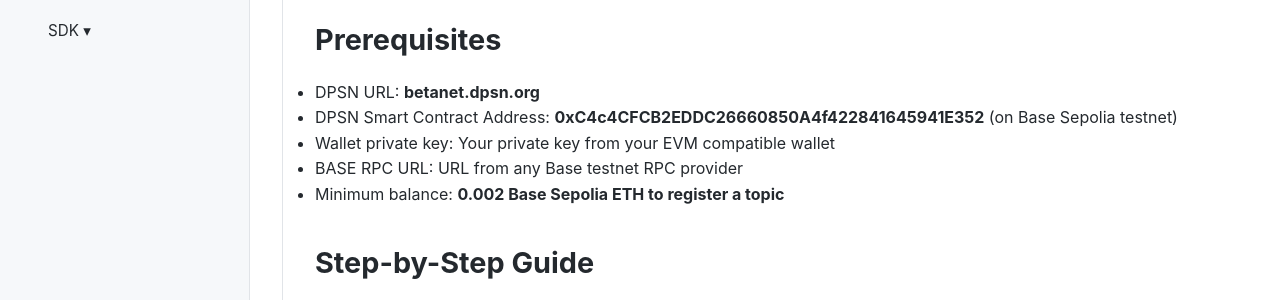
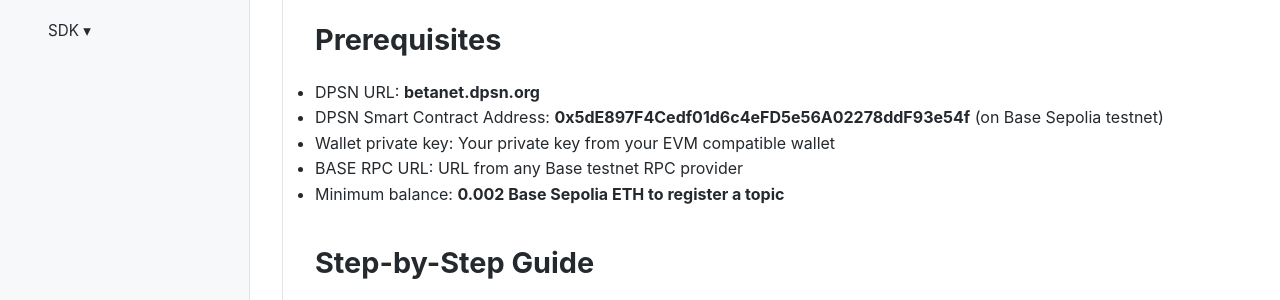
Before and after one commit to DPSN-org/sdk-docs, a Jekyll site: the page built from _docs/nodejs/mint-a-topic-and-publish.md, in a window 1280 px wide and 900 px high, scrolled down 807 px. Shown: the part 153-453 px from the top of the window. Built offline with Jekyll 4.4.1, drawn with Linux system fonts in a browser that asks for light colours.

Commit message:
updated contract addr

```diff
--- a/_docs/nodejs/mint-a-topic-and-publish.md
+++ b/_docs/nodejs/mint-a-topic-and-publish.md
@@ -37,7 +37,7 @@ When you purchase a topic:
 ## Prerequisites
 
 * DPSN URL: **betanet.dpsn.org**
-* DPSN Smart Contract Address: **0xC4c4CFCB2EDDC26660850A4f422841645941E352** (on Base Sepolia testnet)
+* DPSN Smart Contract Address: **0x5dE897F4Cedf01d6c4eFD5e56A02278ddF93e54f** (on Base Sepolia testnet)
 * Wallet private key: Your private key from your EVM compatible wallet
 * BASE RPC URL: URL from any Base testnet RPC provider
 * Minimum balance: **0.002 Base Sepolia ETH to register a topic**
```
